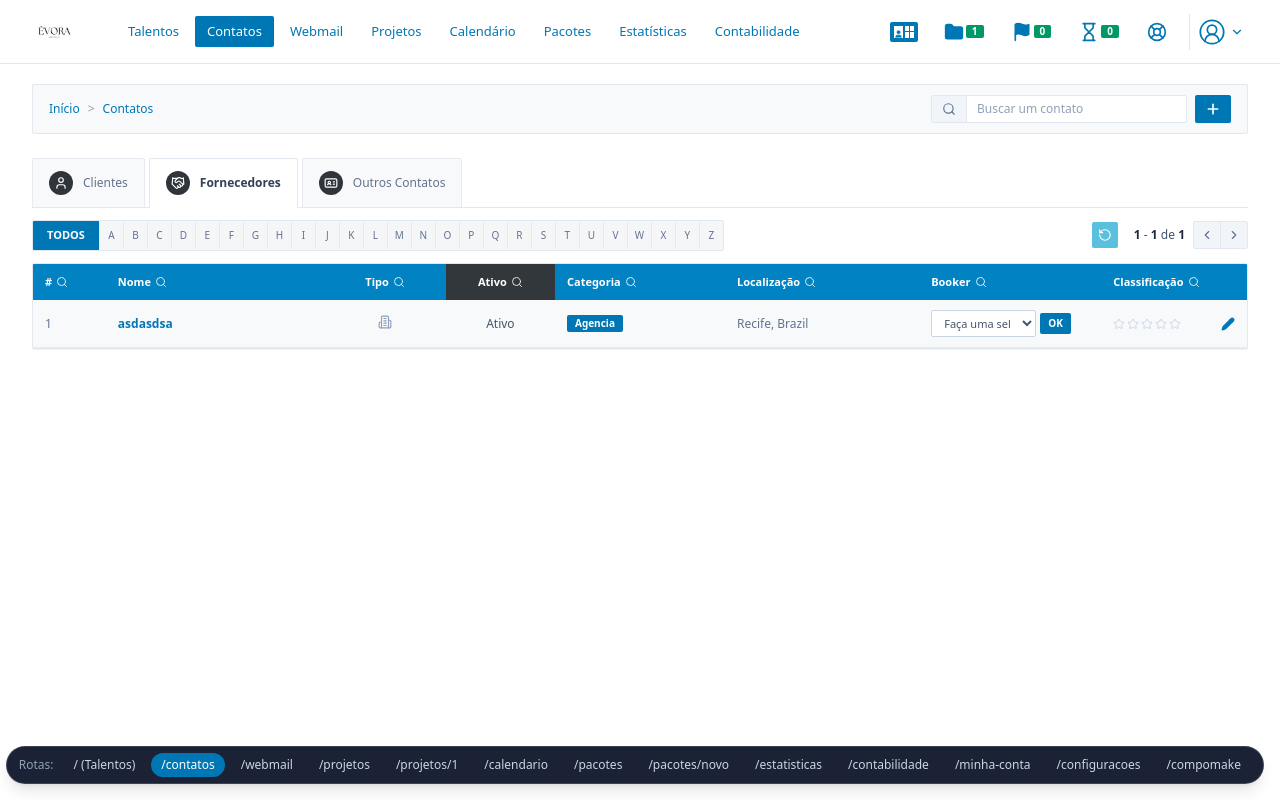
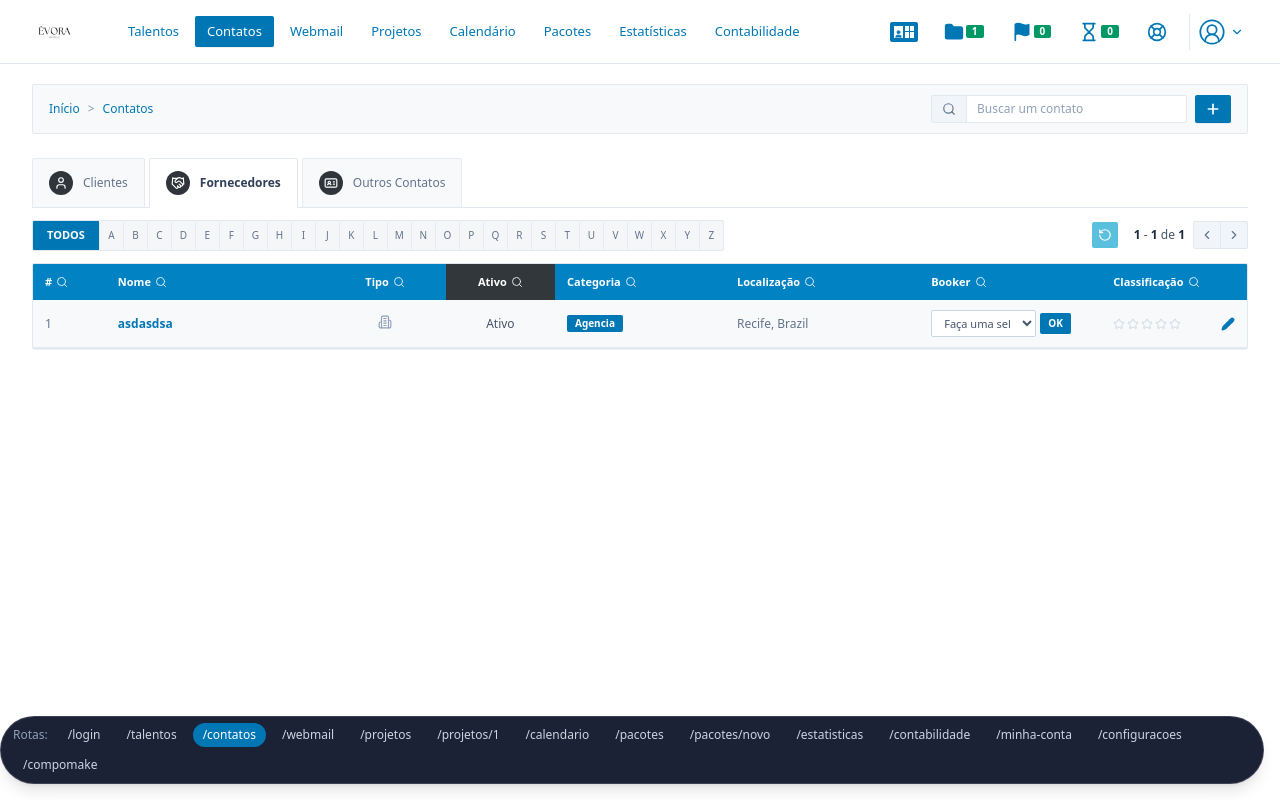
Before and after one commit to azimaristudio/manager_-vora, a React (Vite) app: page /contatos in a window 1280 px wide. Built offline with nearby package versions, Linux system fonts and the light colour scheme.

Commit message:
feat: implement application routes and layout components for talent management

```diff
--- a/src/App.jsx
+++ b/src/App.jsx
@@ -94,6 +94,7 @@ const INITIAL_PROJECTS_MAP = {
 function AppRoutes() {
   const navigate = useNavigate();
   const location = useLocation();
+  const [isAuthenticated, setIsAuthenticated] = useState(false);
   const [talents, setTalents] = useState(INITIAL_TALENTS);
   const [contactsData, setContactsData] = useState(INITIAL_CONTACTS);
   const [projectsMap, setProjectsMap] = useState(INITIAL_PROJECTS_MAP);
@@ -189,9 +190,24 @@ function AppRoutes() {
   return (
     <div className="relative min-h-screen">
       <Routes>
-        {/* Rota Inicial (/): Listagem Principal de Talentos */}
+        {/* Rota Inicial (/): Redireciona para /login se não autenticado; caso contrário exibe Talentos */}
         <Route
           path="/"
+          element={
+            isAuthenticated ? (
+              <AppLayout
+                customTalents={talents}
+                onOpenAddTalent={() => navigate('/talentos/novo')}
+              />
+            ) : (
+              <Navigate to="/login" replace />
+            )
+          }
+        />
+
+        {/* Rota (/talentos): Listagem Principal de Talentos */}
+        <Route
+          path="/talentos"
           element={
             <AppLayout
               customTalents={talents}
@@ -424,23 +440,45 @@ function AppRoutes() {
         {/* Rota (/login): Tela de Autenticação */}
         <Route
           path="/login"
-          element={<Login onLoginSuccess={() => navigate('/')} />}
+          element={
+            <Login
+              onLoginSuccess={() => {
+                setIsAuthenticated(true);
+                navigate('/talentos');
+              }}
+            />
+          }
         />
       </Routes>
 
-      {/* Barra Flutuante de Protótipo para Inspecionar as Rotas */}
+      {/* Barra Flutuante de Protótipo para Inspecionar as Rotas (oculta na tela de Login) */}
+      {location.pathname !== '/login' && (
         <div className="fixed bottom-4 right-4 z-50 flex flex-wrap items-center gap-1.5 bg-slate-900/95 backdrop-blur-xs text-white px-3 py-1.5 rounded-full shadow-lg border border-white/15 text-xs">
           <span className="text-slate-400 font-medium mr-1">Rotas:</span>
           <button
             type="button"
-          onClick={() => navigate('/')}
+            onClick={() => navigate('/login')}
             className={`px-2.5 py-1 rounded-full font-medium transition-colors cursor-pointer ${
-            location.pathname === '/'
+              location.pathname === '/login'
                 ? 'bg-[#0077b5] text-white'
                 : 'text-slate-300 hover:text-white'
             }`}
           >
-          / (Talentos)
+            /login
+          </button>
+          <button
+            type="button"
+            onClick={() => {
+              setIsAuthenticated(true);
+              navigate('/talentos');
+            }}
+            className={`px-2.5 py-1 rounded-full font-medium transition-colors cursor-pointer ${
+              location.pathname === '/' || location.pathname === '/talentos'
+                ? 'bg-[#0077b5] text-white'
+                : 'text-slate-300 hover:text-white'
+            }`}
+          >
+            /talentos
           </button>
         <button
           type="button"
@@ -575,6 +613,7 @@ function AppRoutes() {
           /compomake
         </button>
       </div>
+      )}
     </div>
   );
 }
--- a/src/components/Header.jsx
+++ b/src/components/Header.jsx
@@ -15,7 +15,7 @@ import UserDropdown from './UserDropdown';
 import evoraLogo from '../assets/evora_logo.jpg';
 
 const NAV_ITEMS = [
-  { label: 'Talentos', path: '/' },
+  { label: 'Talentos', path: '/talentos' },
   { label: 'Contatos', path: '/contatos' },
   { label: 'Webmail', path: '/webmail/inbox' },
   { label: 'Projetos', path: '/projetos' },
@@ -95,9 +95,9 @@ export default function Header({ onOpenCompoMake }) {
   return (
     <header className="w-full bg-white border-b border-slate-200 px-4 lg:px-8 h-16 flex items-center justify-between sticky top-0 z-30">
       <div className="flex items-center gap-6 lg:gap-10">
-        {/* Logótipo Évora Models com Link para a rota inicial (/) */}
+        {/* Logótipo Évora Models com Link para a rota de Talentos (/talentos) */}
         <Link
-          to="/"
+          to="/talentos"
           title="Ir para o Início (Talentos)"
           className="flex items-center shrink-0 group"
         >
```
Also changed, not shown: 1 other file (tests, documents, lock files or other folders). Lines whose indentation alone changed are shown as unchanged.
